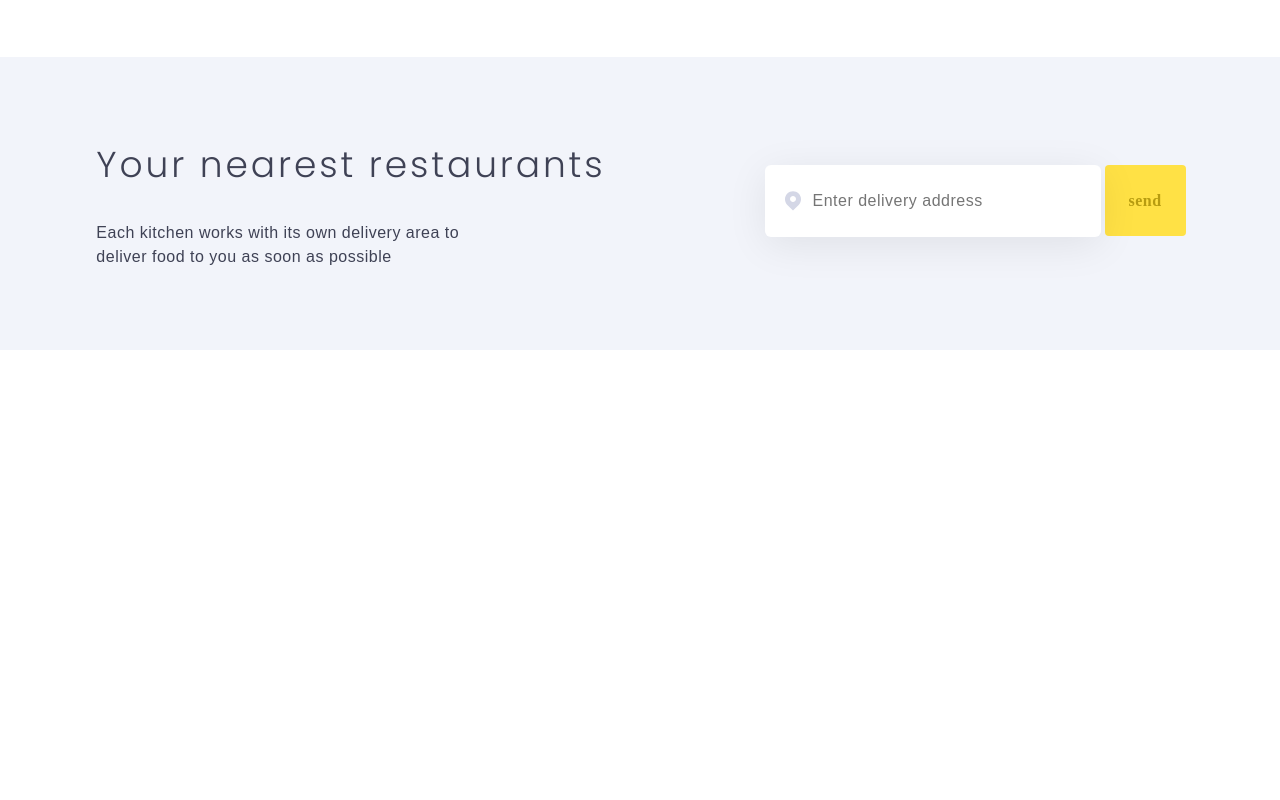
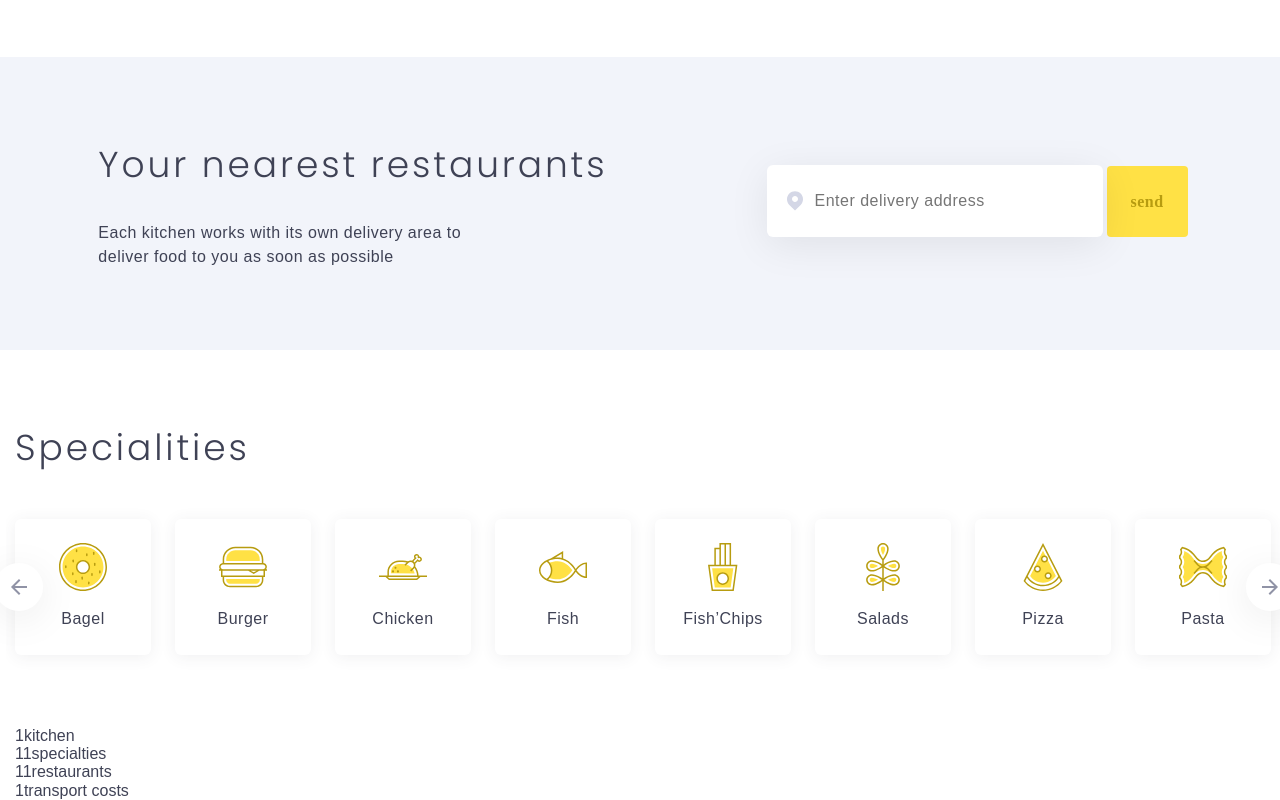
Before and after one commit to sintanya/food_delivery, a plain HTML site: page index.html in a window 1280 px wide. Shown: the part 1317-2117 px from the top of the page. Before the commit the page ends 1667 px from the top, so only its background shows below. Drawn offline with nearby package versions, Linux system fonts and the light colour scheme; a web font is replaced by a local one.

Commit message:
add specialities (+html benefits)

```diff
--- a/index.html
+++ b/index.html
@@ -176,6 +176,94 @@
      </form>
     </div>
    </section>
+
+   <section class="specialities container">
+    <h2 class="specialities__title">Specialities</h2>
+    <!-- Основний контейнер слайдера -->
+    <div class="specialities__slider">
+     <div class="logo-slider swiper">
+      <!-- Необхідна додаткова обгортка -->
+      <div class="logo-slider__wrapper swiper-wrapper">
+       <!-- Слайди -->
+       <div class="logo-slider__slide swiper-slide">
+        <svg class="logo-slider__logo" width="48px" height="48px">
+         <use href="./img/icons.svg#icon-bagel"></use>
+        </svg>
+        Bagel
+       </div>
+
+       <div class="logo-slider__slide swiper-slide">
+        <svg class="logo-slider__logo" width="48px" height="48px">
+         <use href="./img/icons.svg#icon-burger"></use>
+        </svg>
+        Burger
+       </div>
+
+       <div class="logo-slider__slide swiper-slide">
+        <svg class="logo-slider__logo" width="48px" height="48px">
+         <use href="./img/icons.svg#icon-chicken"></use>
+        </svg>
+        Chicken
+       </div>
+
+       <div class="logo-slider__slide swiper-slide">
+        <svg class="logo-slider__logo" width="48px" height="48px">
+         <use href="./img/icons.svg#icon-fish"></use>
+        </svg>
+        Fish
+       </div>
+
+       <div class="logo-slider__slide swiper-slide">
+        <svg class="logo-slider__logo" width="48px" height="48px">
+         <use href="./img/icons.svg#icon-fishnchips"></use>
+        </svg>
+        Fish’Chips
+       </div>
+
+       <div class="logo-slider__slide swiper-slide">
+        <svg class="logo-slider__logo" width="48px" height="48px">
+         <use href="./img/icons.svg#icon-vegan"></use>
+        </svg>
+        Salads
+       </div>
+
+       <div class="logo-slider__slide swiper-slide">
+        <svg class="logo-slider__logo" width="48px" height="48px">
+         <use href="./img/icons.svg#icon-pizza"></use>
+        </svg>
+        Pizza
+       </div>
+
+       <div class="logo-slider__slide swiper-slide">
+        <svg class="logo-slider__logo" width="48px" height="48px">
+         <use href="./img/icons.svg#icon-raviolli"></use>
+        </svg>
+        Pasta
+       </div>
+      </div>
+     </div>
+
+     <button class="logo-slider__button logo-slider__button--left">
+      <svg class="logo-slider__icon" width="24px" height="24px">
+       <use href="./img/icons.svg#icon-left"></use>
+      </svg>
+     </button>
+     <button class="logo-slider__button logo-slider__button--right">
+      <svg class="logo-slider__icon" width="24px" height="24px">
+       <use href="./img/icons.svg#icon-right"></use>
+      </svg>
+     </button>
+    </div>
+   </section>
+
+   <section class="benefits container">
+    <ul class="benefits__list">
+     <li class="benefits__item">1<span class="benefits__text">kitchen</span></li>
+     <li class="benefits__item">11<span class="benefits__text">specialties</span></li>
+     <li class="benefits__item">11<span class="benefits__text">restaurants</span></li>
+     <li class="benefits__item">1<span class="benefits__text">transport costs</span></li>
+    </ul>
+   </section>
   </main>
   <script src="./js/menu.js"></script>
   <script src="https://cdn.jsdelivr.net/npm/swiper@8/swiper-bundle.min.js"></script>
--- a/js/swiper.js
+++ b/js/swiper.js
@@ -7,6 +7,16 @@ const swiper = new Swiper('.card-slider', {
           nextEl: ".card-slider__button--right",
           prevEl: ".card-slider__button--left",
         },
+});
 
 
+const swiper1 = new Swiper('.logo-slider', {
+     // Default parameters
+    slidesPerView: 8,
+    spaceBetween: 24,
+    loop: true,
+    navigation: {
+          nextEl: ".logo-slider__button--right",
+          prevEl: ".logo-slider__button--left",
+        },
 });
--- a/sass/components/_header.scss
+++ b/sass/components/_header.scss
@@ -34,7 +34,7 @@
 
   width: 285px;
   height: calc(100vh - 72px);
-  padding: 22px 36px;
+  padding: 20px 36px;
 
   background: #fff;
   transform: translateX(200%);
@@ -96,8 +96,8 @@
 
 .button-login {
  @extend %text-button;
- margin-right: 48px;
- padding: 23px 0 18px 0;
+ margin-right: 45px;
+ padding: 20px 0 18px 0;
 
  display: flex;
  justify-content: center;
@@ -117,8 +117,8 @@
 }
 
 .button-menu {
- width: 48px;
- height: 48px;
+ width: 53px;
+ height: 53px;
 
  display: flex;
  justify-content: center;
@@ -157,7 +157,7 @@
 
 .nav {
  &__item {
-  padding: 21px 0;
+  padding: 22px 0;
 
   border-bottom: 1px solid $secondary-bg-color;
  }
--- a/sass/components/_hero.scss
+++ b/sass/components/_hero.scss
@@ -26,13 +26,13 @@
 
  &__item {
   @extend %text-button;
-  margin-right: 27px;
+  margin-right: 23px;
 
   display: flex;
   flex-direction: column;
   align-items: center;
 
-  padding: 16px 20px;
+  padding: 16px 22px;
 
   border: 2px solid #ffe145;
   border-radius: 4px;
--- a/sass/components/_restaurants.scss
+++ b/sass/components/_restaurants.scss
@@ -22,34 +22,19 @@
  }
 
  &__button {
-  display: flex;
-  justify-content: center;
-  align-items: center;
-
-  width: 48px;
-  height: 48px;
-
-  color: $secondary-text-color;
-  border: none;
-  border-radius: 50%;
-  background: #ffffff;
-  box-shadow: 0px 8px 40px rgba(0, 0, 0, 0.08);
-
-  transition: color 250ms cubic-bezier(0.4, 0, 0.2, 1);
-
-  cursor: pointer;
+  @extend %slider-button;
 
   &--left {
    position: absolute;
    top: 145px;
-   left: -22px;
+   left: -20px;
    z-index: 2;
   }
 
   &--right {
    position: absolute;
    top: 145px;
-   right: -26px;
+   right: -22px;
    z-index: 2;
   }
  }
--- /dev/null
+++ b/sass/components/_specialities.scss
@@ -0,0 +1,58 @@
+.specialities {
+ padding-top: 66px;
+ padding-bottom: 43px;
+
+ &__title {
+  @extend %section-title;
+  margin-bottom: 9px;
+ }
+
+ &__slider {
+  position: relative;
+ }
+}
+
+.logo-slider {
+ padding: 9px;
+ margin: 0px -9px;
+
+ &__slide {
+  @extend %section-text;
+  margin: 20px 0;
+  height: 136px;
+
+  display: flex;
+  flex-direction: column;
+  justify-content: center;
+  align-items: center;
+
+  box-shadow: 0px 2px 16px rgba(60, 62, 74, 0.08);
+  border-radius: 6px;
+ }
+
+ &__logo {
+  margin-bottom: 16px;
+ }
+
+ &__button {
+  @extend %slider-button;
+
+  &--left {
+   position: absolute;
+   top: 73px;
+   left: -20px;
+   z-index: 2;
+  }
+
+  &--right {
+   position: absolute;
+   top: 73px;
+   right: -23px;
+   z-index: 2;
+  }
+ }
+
+ &__button:hover {
+  color: $primary-text-color;
+ }
+}
--- a/sass/main.scss
+++ b/sass/main.scss
@@ -6,3 +6,4 @@
 @import 'components/hero';
 @import 'components/restaurants';
 @import 'components/delivery';
+@import 'components/specialities';
--- a/sass/utils/_global.scss
+++ b/sass/utils/_global.scss
@@ -13,7 +13,7 @@ body {
  margin-right: auto;
  margin-left: auto;
  padding: 0 15px;
- width: 1282px;
+ width: 1286px;
 }
 
 a {
--- a/sass/utils/_placeholders.scss
+++ b/sass/utils/_placeholders.scss
@@ -22,3 +22,22 @@
 
  letter-spacing: 0.5px;
 }
+
+%slider-button {
+ display: flex;
+ justify-content: center;
+ align-items: center;
+
+ width: 48px;
+ height: 48px;
+
+ color: $secondary-text-color;
+ border: none;
+ border-radius: 50%;
+ background: #ffffff;
+ box-shadow: 0px 8px 40px rgba(0, 0, 0, 0.08);
+
+ transition: color 250ms cubic-bezier(0.4, 0, 0.2, 1);
+
+ cursor: pointer;
+}
```
Also changed, not shown: css/main.css, css/main.min.css, img/symbol-defs.svg (deleted), 3 other files.
